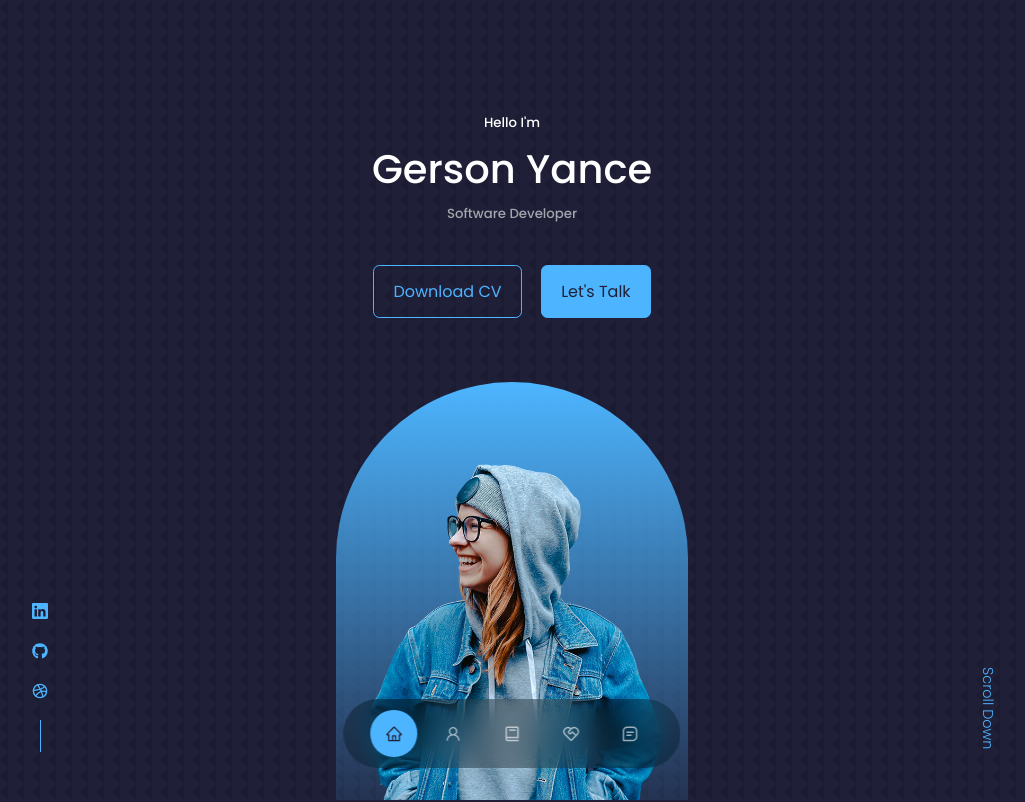
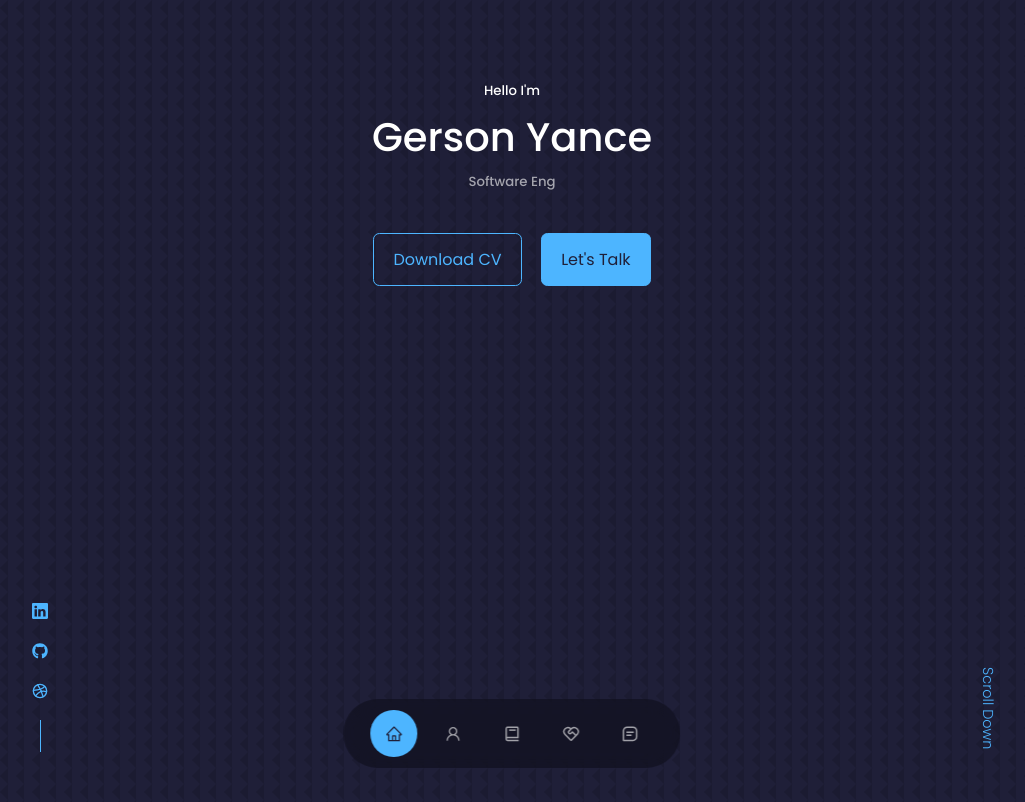
Before and after one commit to AG-code32/Portfolio01-React, a React (Create React App) app: page / in a window 1280 px wide. Shown: the top 802 px of the page, without its empty margins (128-1153 px from the left). Built offline with nearby package versions, Linux system fonts and the light colour scheme.

Commit message:
create typed mode

```diff
--- a/package.json
+++ b/package.json
@@ -12,6 +12,7 @@
     "react-icons": "^4.7.1",
     "react-scripts": "5.0.1",
     "swiper": "^9.1.0",
+    "typed.js": "^2.0.132",
     "web-vitals": "^2.1.4"
   },
   "scripts": {
--- a/src/components/header/Header.jsx
+++ b/src/components/header/Header.jsx
@@ -1,23 +1,44 @@
 import React from 'react'
 import './header.css'
 import CTA from './CTA'
-import ME from '../../assets/me.png'
+import ME from '../../assets/me1.png'
 import HeaderSocials from './HeaderSocials'
+import Typed from 'typed.js'
+import { useEffect, useRef } from 'react'
 
 const Header = () => {
+
+const el = useRef(null);
+useEffect(() => {
+  const typed = new Typed (el.current, {
+    // strings: ["Think", "Feel", "Behave", "Learn", "Do"],
+    strings: ["Front End", "Developer", "Engineer"],
+    // startDelay: 100,
+    typeSpeed: 100,
+    // backDelay: 150,
+    backSpeed: 100,
+    // smartBackspace: true,
+    showCursor: false,
+    loop: true,
+  }
+
+  )
+})
+
+
   return (
   <header id='home'>
     <div className="container header__container">
       <h5>Hello I'm</h5>
       <h1>Gerson Yance</h1>
-      <h5 className="text-light">Software Developer</h5>
-      <CTA />
+      <h5 className="text-light">Software <span ref={el}></span></h5>
       <HeaderSocials />
 
-      <div className="me">
-        <img src={ME} alt="me" />
-      </div>
+      {/* <div className="me"> */}
+        {/* <img src={ME} alt="me" /> */}
+      {/* </div> */}
       <a href="#contact" className='scroll__down'>Scroll Down</a>
+      <CTA />
 
     </div>
   </header>
--- a/src/components/header/header.css
+++ b/src/components/header/header.css
@@ -1,6 +1,6 @@
 header {
     height: 100vh;
-    padding-top: 7rem;
+    padding-top: 5rem;
     overflow: hidden;
 }
 
@@ -8,6 +8,7 @@ header {
     text-align: center;
     height: 100%;
     position: relative;
+
 }
 
 /* ============ CTA ==========*/
@@ -45,10 +46,10 @@ header {
     left: calc(50% - 11rem);
     /* left: 50%;
     transform: translateX(50% - 11rem); */
-    margin-top: 4rem;
+    /* margin-top: 4rem; */
     border-radius: 12rem 12rem 0 0;
     overflow: hidden;
-    padding: 5rem 1.5rem 1.5rem 1.5rem;
+    /* padding: 5rem 1.5rem 1.5rem 1.5rem; */
 }
 
 /* ============ SCROLL DOWN ==========*/
```
Also changed, not shown: src/assets/me1.png (added), 1 other file (tests, documents, lock files or other folders).
